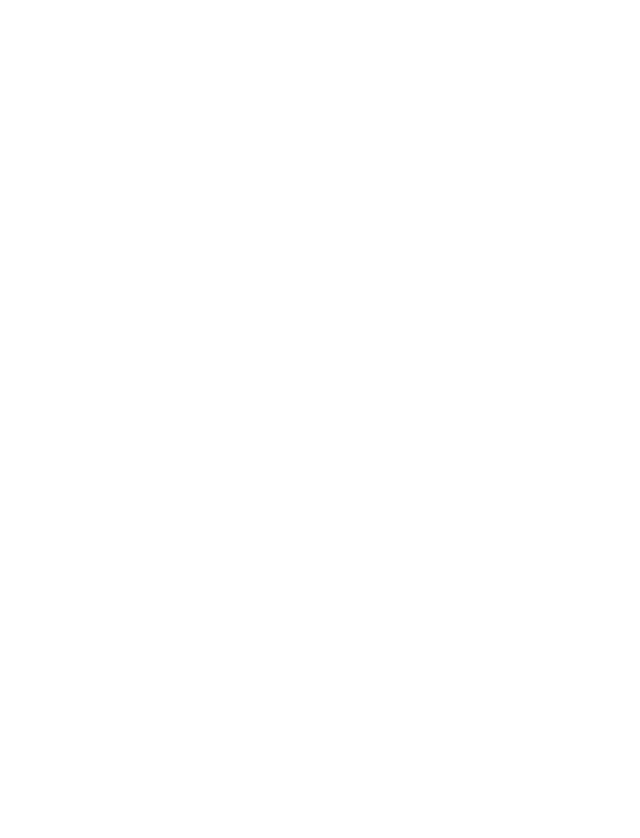
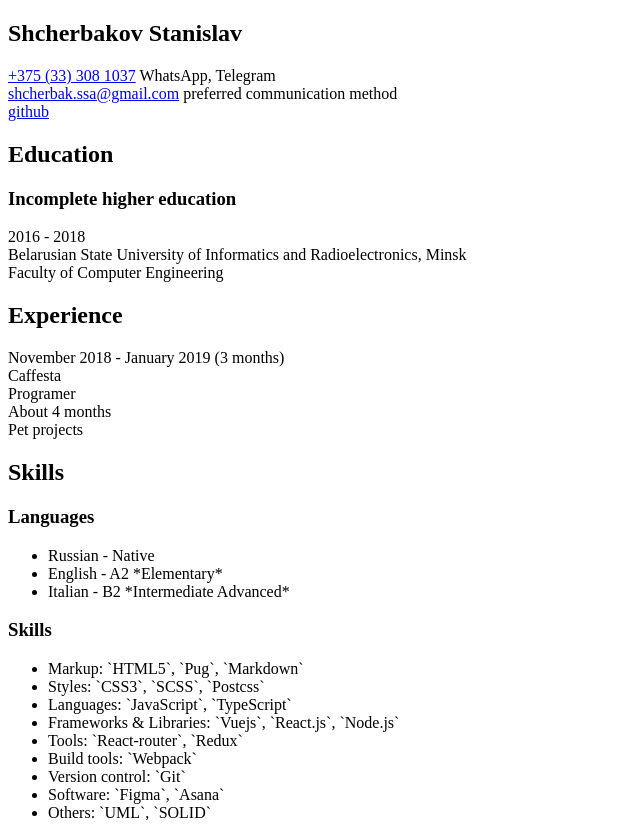
Before and after one commit to shcherbak-ssa/rsschool-cv, a plain HTML site: page index.html in a window 1280 px wide. Shown: the whole page, without its empty margins (0-640 px from the left). Before the commit the page ends 800 px from the top, so only its background shows below. Drawn offline with Linux system fonts and the light colour scheme.

Commit message:
feat: create markup structure of the page

```diff
--- a/index.html
+++ b/index.html
@@ -7,6 +7,69 @@
   <title>rsschool-cv</title>
 </head>
 <body>
-
+  <div class="container">
+    <section class="preview">
+      <h1 class="preview-header">Shcherbakov Stanislav</h1>
+      <div class="preview-contact">
+        <div class="preview-tel">
+          <a class="preview-link" href="tel:+375333081037">+375 (33) 308 1037</a>
+          <span class="preview-comment">WhatsApp, Telegram</span>
+        </div>
+        <div class="preview-email">
+          <a class="preview-link" href="mailto:shcherbak.ssa@gmail.com">shcherbak.ssa@gmail.com</a>
+          <span class="preview-comment">preferred communication method</span>
+        </div>
+        <div class="preview-github">
+          <a class="preview-link" href="https://github.com/shcherbak-ssa">github</a>
+        </div>
+      </div>
+    </section>
+    <section class="education">
+      <h2 class="education-header">Education</h2>
+      <div class="education-item">
+        <h3 class="education-status">Incomplete higher education</h3>
+        <div class="education-date">2016 - 2018</div>
+        <div class="education-university">Belarusian State University of Informatics and Radioelectronics, Minsk</div>
+        <div class="education-faculty">Faculty of Computer Engineering</div>
+      </div>
+    </section>
+    <section class="experience">
+      <h2 class="experience">Experience</h2>
+      <div class="experience-item">
+        <div class="experience-date">November 2018 - January 2019 (3 months)</div>
+        <div class="experience-company">Caffesta</div>
+        <div class="experience-position">Programer</div>
+      </div>
+      <div class="experience-item">
+        <div class="experience-date">About 4 months</div>
+        <div class="experience-company">Pet projects</div>
+      </div>
+    </section>
+    <section class="skills">
+      <h2 class="skills-header">Skills</h2>
+      <div class="skills-item">
+        <h3 class="skills-type">Languages</h3>
+        <ul class="skills-list">
+          <li class="skills-list-item">Russian - Native</li>
+          <li class="skills-list-item">English - A2 *Elementary*</li>
+          <li class="skills-list-item">Italian - B2 *Intermediate Advanced*</li>
+        </ul>
+      </div>
+      <div class="skills-item">
+        <h3 class="skills-type">Skills</h3>
+        <ul class="skills-list">
+          <li class="skills-list-item">Markup: `HTML5`, `Pug`, `Markdown`</li>
+          <li class="skills-list-item">Styles: `CSS3`, `SCSS`, `Postcss`</li>
+          <li class="skills-list-item">Languages: `JavaScript`, `TypeScript`</li>
+          <li class="skills-list-item">Frameworks & Libraries: `Vuejs`, `React.js`, `Node.js`</li>
+          <li class="skills-list-item">Tools: `React-router`,  `Redux`</li>
+          <li class="skills-list-item">Build tools: `Webpack`</li>
+          <li class="skills-list-item">Version control: `Git`</li>
+          <li class="skills-list-item">Software: `Figma`, `Asana`</li>
+          <li class="skills-list-item">Others: `UML`, `SOLID`</li>
+        </ul>
+      </div>
+    </section>
+  </div>
 </body>
 </html>
```
